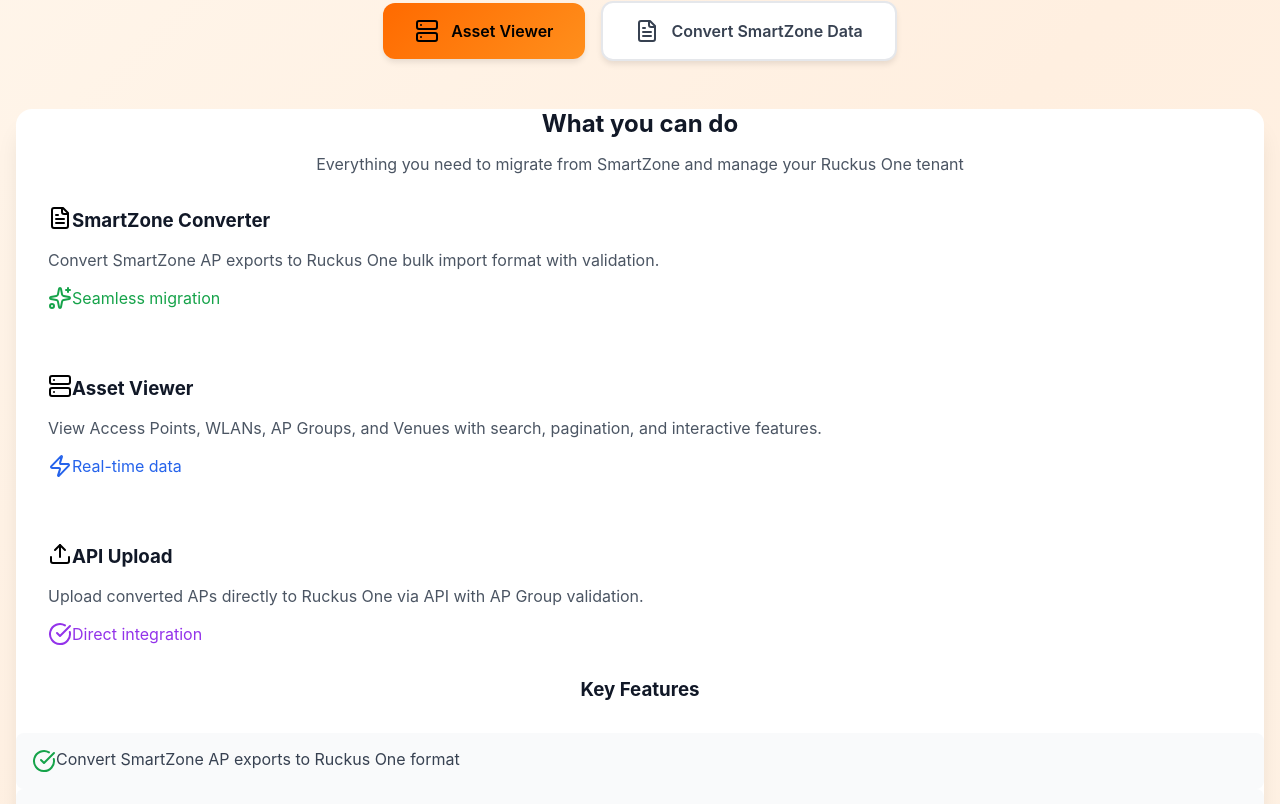
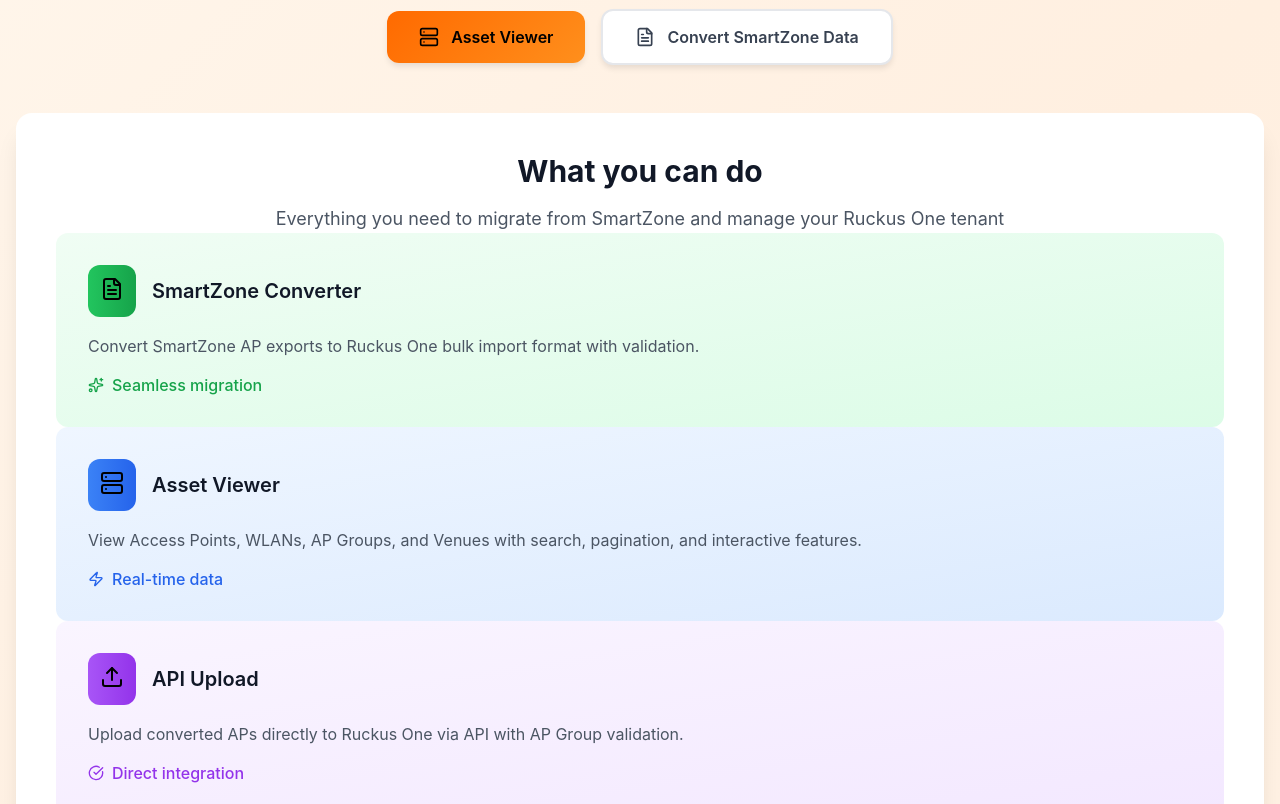
Before and after one commit to alekm/r1helper, a React (Vite) app in the folder frontend/: page / in a window 1280 px wide. Shown: the part 424-1228 px from the top of the page. Built offline with nearby package versions, Linux system fonts and the light colour scheme.

Commit message:
Add comprehensive Tailwind CSS utility classes to fix all styling issues

```diff
--- a/frontend/src/index.css
+++ b/frontend/src/index.css
@@ -460,11 +460,13 @@
 .bg-blue-500 { background-color: #3b82f6; }
 .bg-blue-600 { background-color: #2563eb; }
 .bg-blue-700 { background-color: #1d4ed8; }
+.bg-blue-800 { background-color: #1e40af; }
 
 .border-blue-200 { border-color: #bfdbfe; }
 
 .text-blue-600 { color: #2563eb; }
 .text-blue-700 { color: #1d4ed8; }
+.text-blue-800 { color: #1e40af; }
 .text-blue-900 { color: #1e3a8a; }
 
 .bg-green-50 { background-color: #f0fdf4; }
@@ -473,17 +475,24 @@
 .bg-green-600 { background-color: #16a34a; }
 
 .text-green-600 { color: #16a34a; }
+.text-green-700 { color: #15803d; }
+.text-green-800 { color: #166534; }
 
 .bg-gray-50 { background-color: #f9fafb; }
 .bg-gray-100 { background-color: #f3f4f6; }
 .bg-gray-200 { background-color: #e5e7eb; }
+.bg-gray-300 { background-color: #d1d5db; }
+.bg-gray-400 { background-color: #9ca3af; }
 .bg-gray-500 { background-color: #6b7280; }
 .bg-gray-600 { background-color: #4b5563; }
 .bg-gray-700 { background-color: #374151; }
 .bg-gray-900 { background-color: #111827; }
 
+.border-gray-100 { border-color: #f3f4f6; }
 .border-gray-200 { border-color: #e5e7eb; }
+.border-gray-300 { border-color: #d1d5db; }
 
+.text-gray-400 { color: #9ca3af; }
 .text-gray-500 { color: #6b7280; }
 .text-gray-600 { color: #4b5563; }
 .text-gray-700 { color: #374151; }
@@ -504,6 +513,7 @@
 .text-purple-600 { color: #9333ea; }
 
 .bg-yellow-50 { background-color: #fefce8; }
+.bg-yellow-100 { background-color: #fef3c7; }
 .bg-yellow-200 { background-color: #fef08a; }
 .bg-yellow-800 { background-color: #92400e; }
 
@@ -512,14 +522,217 @@
 .text-yellow-700 { color: #a16207; }
 .text-yellow-800 { color: #92400e; }
 
+.bg-red-50 { background-color: #fef2f2; }
+.bg-red-100 { background-color: #fee2e2; }
+.bg-red-200 { background-color: #fecaca; }
 .bg-red-500 { background-color: #ef4444; }
+.bg-red-600 { background-color: #dc2626; }
+
+.border-red-200 { border-color: #fecaca; }
+
 .text-red-500 { color: #ef4444; }
+.text-red-600 { color: #dc2626; }
+.text-red-700 { color: #b91c1c; }
 
 .bg-white { background-color: #ffffff; }
 .border { border-width: 1px; }
 .border-t { border-top-width: 1px; }
+.border-b { border-bottom-width: 1px; }
 
 .rounded-md { border-radius: 0.375rem; }
+
+/* Hover States */
+.hover\:bg-gray-100:hover { background-color: #f3f4f6; }
+.hover\:text-blue-600:hover { color: #2563eb; }
+.hover\:text-gray-600:hover { color: #4b5563; }
+.hover\:text-primary-700:hover { color: #cc5200; }
+
+/* Focus States */
+.focus\:ring-2:focus { box-shadow: 0 0 0 2px rgba(59, 130, 246, 0.5); }
+.focus\:ring-blue-500:focus { box-shadow: 0 0 0 2px rgba(59, 130, 246, 0.5); }
+.focus\:border-transparent:focus { border-color: transparent; }
+
+/* Disabled States */
+.disabled\:opacity-50:disabled { opacity: 0.5; }
+.disabled\:cursor-not-allowed:disabled { cursor: not-allowed; }
+
+/* Transitions */
+.transition-colors { transition: color 0.15s ease-in-out, background-color 0.15s ease-in-out, border-color 0.15s ease-in-out; }
+.transition-all { transition: all 0.15s ease-in-out; }
+.duration-300 { transition-duration: 300ms; }
+
+/* Additional Utility Classes */
+.bg-gradient-to-br { background-image: linear-gradient(to bottom right, var(--tw-gradient-stops)); }
+.bg-gradient-to-r { background-image: linear-gradient(to right, var(--tw-gradient-stops)); }
+.from-green-50 { --tw-gradient-from: #f0fdf4; --tw-gradient-stops: var(--tw-gradient-from), var(--tw-gradient-to, rgba(240, 253, 244, 0)); }
+.from-green-500 { --tw-gradient-from: #22c55e; --tw-gradient-stops: var(--tw-gradient-from), var(--tw-gradient-to, rgba(34, 197, 94, 0)); }
+.from-blue-50 { --tw-gradient-from: #eff6ff; --tw-gradient-stops: var(--tw-gradient-from), var(--tw-gradient-to, rgba(239, 246, 255, 0)); }
+.from-blue-500 { --tw-gradient-from: #3b82f6; --tw-gradient-stops: var(--tw-gradient-from), var(--tw-gradient-to, rgba(59, 130, 246, 0)); }
+.from-purple-50 { --tw-gradient-from: #faf5ff; --tw-gradient-stops: var(--tw-gradient-from), var(--tw-gradient-to, rgba(250, 245, 255, 0)); }
+.from-purple-500 { --tw-gradient-from: #a855f7; --tw-gradient-stops: var(--tw-gradient-from), var(--tw-gradient-to, rgba(168, 85, 247, 0)); }
+.to-green-100 { --tw-gradient-to: #dcfce7; }
+.to-green-600 { --tw-gradient-to: #16a34a; }
+.to-blue-100 { --tw-gradient-to: #dbeafe; }
+.to-blue-600 { --tw-gradient-to: #2563eb; }
+.to-purple-100 { --tw-gradient-to: #f3e8ff; }
+.to-purple-600 { --tw-gradient-to: #9333ea; }
+
+.bg-black { background-color: #000000; }
+.bg-opacity-50 { background-color: rgba(0, 0, 0, 0.5); }
+
+.text-primary-600 { color: #ff6a00; }
+.text-primary-700 { color: #cc5200; }
+
+.underline { text-decoration: underline; }
+.hover\:underline:hover { text-decoration: underline; }
+
+.fill-current { fill: currentColor; }
+
+/* Modal and Overlay */
+.fixed { position: fixed; }
+.inset-0 { top: 0; right: 0; bottom: 0; left: 0; }
+.z-50 { z-index: 50; }
+
+/* Progress Bar */
+.h-2 { height: 0.5rem; }
+.rounded-full { border-radius: 9999px; }
+
+/* Text Sizes */
+.text-xs { font-size: 0.75rem; line-height: 1rem; }
+.text-sm { font-size: 0.875rem; line-height: 1.25rem; }
+.text-base { font-size: 1rem; line-height: 1.5rem; }
+.text-lg { font-size: 1.125rem; line-height: 1.75rem; }
+.text-xl { font-size: 1.25rem; line-height: 1.75rem; }
+.text-2xl { font-size: 1.5rem; line-height: 2rem; }
+.text-3xl { font-size: 1.875rem; line-height: 2.25rem; }
+.text-4xl { font-size: 2.25rem; line-height: 2.5rem; }
+
+/* Font Weights */
+.font-medium { font-weight: 500; }
+.font-semibold { font-weight: 600; }
+.font-bold { font-weight: 700; }
+
+/* Spacing */
+.space-x-1 > * + * { margin-left: 0.25rem; }
+.space-x-2 > * + * { margin-left: 0.5rem; }
+.space-x-4 > * + * { margin-left: 1rem; }
+.space-x-6 > * + * { margin-left: 1.5rem; }
+
+.space-y-1 > * + * { margin-top: 0.25rem; }
+.space-y-2 > * + * { margin-top: 0.5rem; }
+.space-y-3 > * + * { margin-top: 0.75rem; }
+.space-y-4 > * + * { margin-top: 1rem; }
+
+/* Padding and Margin */
+.p-1 { padding: 0.25rem; }
+.p-3 { padding: 0.75rem; }
+.p-4 { padding: 1rem; }
+.p-6 { padding: 1.5rem; }
+.p-8 { padding: 2rem; }
+.p-10 { padding: 2.5rem; }
+
+.px-2 { padding-left: 0.5rem; padding-right: 0.5rem; }
+.px-4 { padding-left: 1rem; padding-right: 1rem; }
+.py-1 { padding-top: 0.25rem; padding-bottom: 0.25rem; }
+.py-2 { padding-top: 0.5rem; padding-bottom: 0.5rem; }
+.py-8 { padding-top: 2rem; padding-bottom: 2rem; }
+
+.pl-10 { padding-left: 2.5rem; }
+.pr-4 { padding-right: 1rem; }
+
+.mt-1 { margin-top: 0.25rem; }
+.mt-2 { margin-top: 0.5rem; }
+.mt-4 { margin-top: 1rem; }
+.mt-12 { margin-top: 3rem; }
+
+.mb-2 { margin-bottom: 0.5rem; }
+.mb-4 { margin-bottom: 1rem; }
+
+.pt-4 { padding-top: 1rem; }
+.pt-8 { padding-top: 2rem; }
+
+/* Layout */
+.flex { display: flex; }
+.items-center { align-items: center; }
+.items-start { align-items: flex-start; }
+.justify-center { justify-content: center; }
+.justify-between { justify-content: space-between; }
+.gap-2 { gap: 0.5rem; }
+.gap-3 { gap: 0.75rem; }
+
+.w-full { width: 100%; }
+.w-2 { width: 0.5rem; }
+.w-4 { width: 1rem; }
+.w-5 { width: 1.25rem; }
+.w-6 { width: 1.5rem; }
+.w-8 { width: 2rem; }
+.w-12 { width: 3rem; }
+
+.h-2 { height: 0.5rem; }
+.h-4 { height: 1rem; }
+.h-5 { height: 1.25rem; }
+.h-6 { height: 1.5rem; }
+.h-8 { height: 2rem; }
+.h-12 { height: 3rem; }
+
+/* Border Radius */
+.rounded { border-radius: 0.25rem; }
+.rounded-lg { border-radius: 0.5rem; }
+.rounded-xl { border-radius: 0.75rem; }
+.rounded-2xl { border-radius: 1rem; }
+.rounded-full { border-radius: 9999px; }
+
+/* Shadows */
+.shadow-xl { box-shadow: 0 20px 25px -5px rgba(0, 0, 0, 0.1), 0 10px 10px -5px rgba(0, 0, 0, 0.04); }
+
+/* Text Alignment */
+.text-center { text-align: center; }
+
+/* Cursor */
+.cursor-pointer { cursor: pointer; }
+
+/* Whitespace */
+.whitespace-nowrap { white-space: nowrap; }
+.whitespace-pre-wrap { white-space: pre-wrap; }
+
+/* Font Family */
+.font-mono { font-family: ui-monospace, SFMono-Regular, "SF Mono", Consolas, "Liberation Mono", Menlo, monospace; }
+
+/* Line Height */
+.leading-relaxed { line-height: 1.625; }
+
+/* List Styles */
+.list-decimal { list-style-type: decimal; }
+.list-disc { list-style-type: disc; }
+.list-inside { list-style-position: inside; }
+
+/* Transform */
+.transform { transform: translateZ(0); }
+.-translate-y-1\/2 { transform: translateY(-50%); }
+
+/* Position */
+.absolute { position: absolute; }
+.relative { position: relative; }
+.top-1\/2 { top: 50%; }
+.left-3 { left: 0.75rem; }
+
+/* Overflow */
+.overflow-hidden { overflow: hidden; }
+.overflow-y-auto { overflow-y: auto; }
+
+/* Max Width/Height */
+.max-w-2xl { max-width: 42rem; }
+.max-w-4xl { max-width: 56rem; }
+.max-w-none { max-width: none; }
+.max-h-\[90vh\] { max-height: 90vh; }
+.max-h-\[calc\(90vh-120px\)\] { max-height: calc(90vh - 120px); }
+
+/* Prose */
+.prose { color: #374151; }
+.prose-sm { font-size: 0.875rem; }
+
+/* Truncate */
+.truncate { overflow: hidden; text-overflow: ellipsis; white-space: nowrap; }
 
 /* Responsive */
 @media (max-width: 640px) {
```
